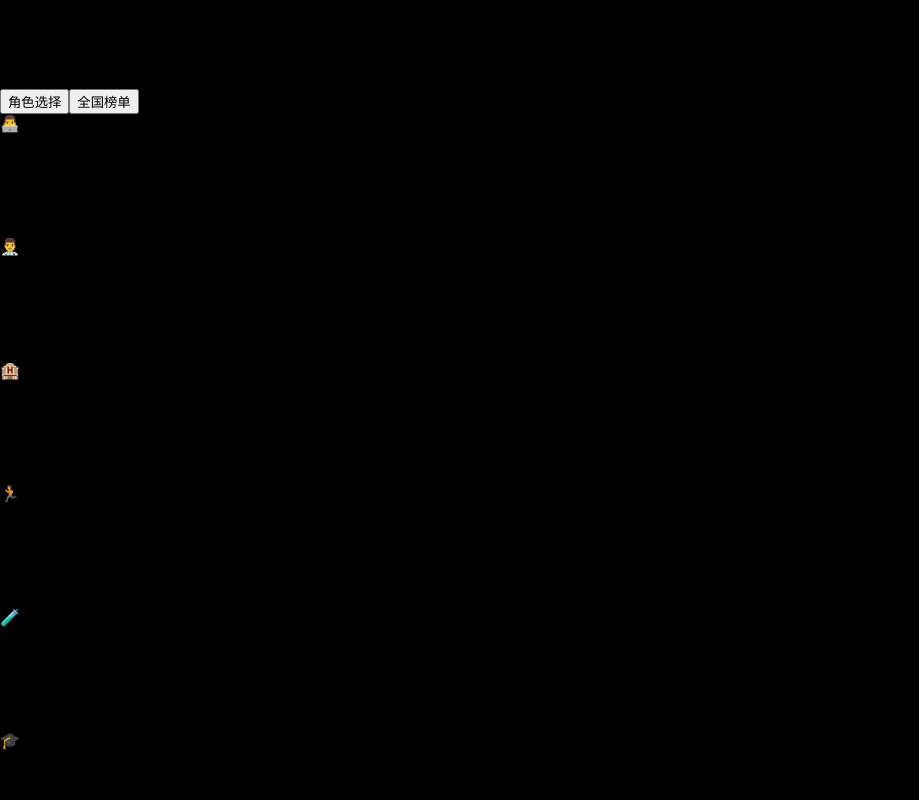
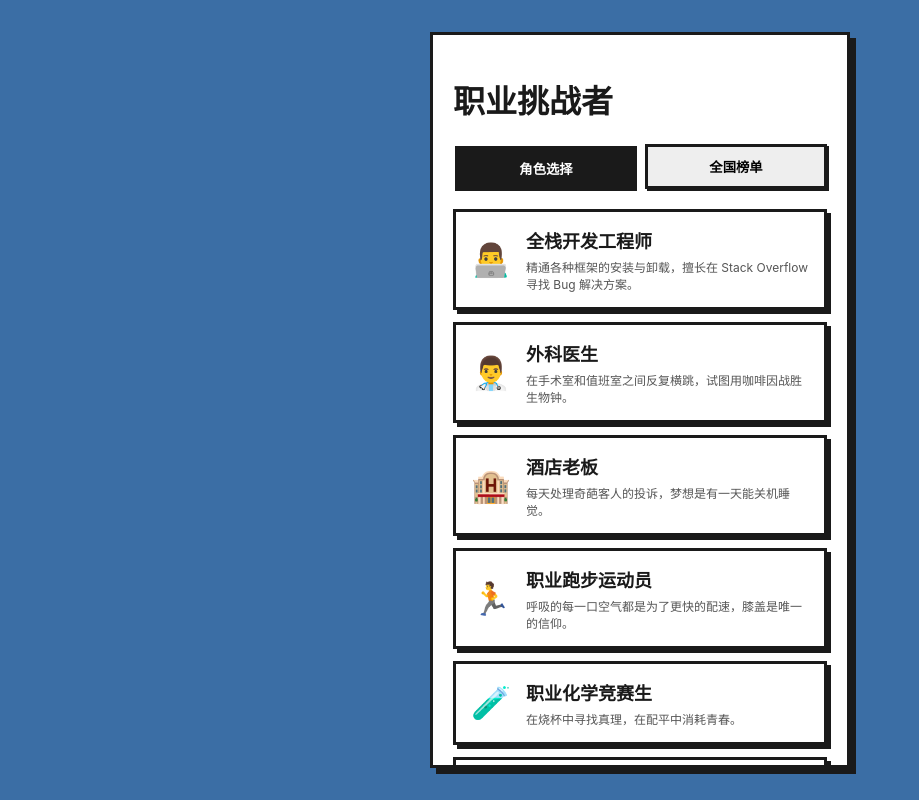
Before and after one commit to albertwdh/game_profession_challenger, a React (Vite) app in the folder mvp/: page / in a window 1280 px wide. Shown: the top 800 px of the page, without its empty margins (0-919 px from the left). Built offline with nearby package versions, Linux system fonts and the light colour scheme.

Commit message:
Fix: Restore complete Neobrutalism CSS and layout styles

```diff
--- a/mvp/src/index.css
+++ b/mvp/src/index.css
@@ -1,5 +1,165 @@
-/* ... 之前的样式保持不变 ... */
+:root {
+  --bg-color: #f0f4f8;
+  --card-bg: #ffffff;
+  --primary-black: #1a1a1a;
+  --money-color: #ffdeeb;
+  --mental-color: #ff6b6b;
+  --comp-color: #4dabf7;
+  --slack-color: #51cf66;
+  --border-width: 3px;
+  --shadow-offset: 6px;
+  --night-bg: #1a202c;
+  --night-card: #2d3748;
+}
 
+body {
+  font-family: 'Inter', -apple-system, BlinkMacSystemFont, "Segoe UI", Roboto, sans-serif;
+  background-color: #3b6ea5; /* 保持经典底色或改为 var(--bg-color) */
+  margin: 0;
+  display: flex;
+  justify-content: center;
+  align-items: center;
+  height: 100vh;
+  color: var(--primary-black);
+}
+
+#root { width: 100%; display: flex; justify-content: center; }
+
+.game-container {
+  width: 95%;
+  max-width: 420px;
+  height: 92vh;
+  background: white;
+  border: var(--border-width) solid var(--primary-black);
+  box-shadow: var(--shadow-offset) var(--shadow-offset) 0px var(--primary-black);
+  display: flex;
+  flex-direction: column;
+  padding: 20px;
+  box-sizing: border-box;
+  position: relative;
+  overflow-y: auto;
+  transition: background-color 0.5s, color 0.5s;
+}
+
+/* 首页 Tab */
+.main-tabs {
+  display: flex;
+  gap: 10px;
+  margin-bottom: 20px;
+}
+
+.tab-btn {
+  flex: 1;
+  padding: 10px;
+  border: var(--border-width) solid var(--primary-black);
+  background: #eee;
+  font-weight: 800;
+  cursor: pointer;
+  box-shadow: 2px 2px 0px var(--primary-black);
+}
+
+.tab-btn.active {
+  background: var(--primary-black);
+  color: white;
+  box-shadow: none;
+  transform: translate(2px, 2px);
+}
+
+/* 职业卡片 */
+.prof-list {
+  display: flex;
+  flex-direction: column;
+  gap: 12px;
+}
+
+.prof-card {
+  border: var(--border-width) solid var(--primary-black);
+  padding: 15px;
+  cursor: pointer;
+  transition: all 0.2s;
+  background: #fff;
+  display: flex;
+  align-items: center;
+  gap: 15px;
+  box-shadow: 4px 4px 0px var(--primary-black);
+}
+
+.prof-card:hover {
+  transform: translate(-2px, -2px);
+  box-shadow: 6px 6px 0px var(--primary-black);
+}
+
+.prof-avatar { font-size: 32px; }
+.prof-info h3 { margin: 0; font-size: 18px; font-weight: 900; }
+.prof-info p { margin: 5px 0 0; font-size: 12px; color: #555; }
+
+/* 状态栏 */
+.status-bar {
+  display: flex;
+  flex-direction: column;
+  gap: 8px;
+  margin-bottom: 20px;
+  padding: 10px;
+  border: 2px solid var(--primary-black);
+  border-radius: 4px;
+}
+
+.stat-item {
+  display: flex;
+  align-items: center;
+  gap: 10px;
+  font-weight: 800;
+  font-size: 13px;
+}
+
+.stat-bar-bg {
+  flex: 1;
+  height: 10px;
+  background: #eee;
+  border: 2px solid var(--primary-black);
+  border-radius: 5px;
+  overflow: hidden;
+}
+
+.stat-fill { height: 100%; transition: width 0.3s ease; }
+
+.day-badge {
+  background: var(--primary-black);
+  color: white;
+  padding: 4px 12px;
+  border-radius: 20px;
+  align-self: flex-start;
+  font-size: 12px;
+  margin-bottom: 10px;
+  font-weight: 800;
+}
+
+/* 事件卡片 */
+.event-card {
+  flex: 1;
+  display: flex;
+  flex-direction: column;
+}
+
+.event-header h2 { font-size: 24px; font-weight: 900; margin: 10px 0; }
+.desc { font-size: 16px; line-height: 1.5; flex: 1; }
+
+.opt-btn {
+  background: white;
+  border: var(--border-width) solid var(--primary-black);
+  padding: 12px;
+  font-weight: 800;
+  font-size: 14px;
+  text-align: left;
+  cursor: pointer;
+  transition: all 0.1s;
+  box-shadow: 4px 4px 0px var(--primary-black);
+  margin-bottom: 10px;
+}
+
+.opt-btn:active { transform: translate(2px, 2px); box-shadow: 1px 1px 0px var(--primary-black); }
+
+/* 夜晚模式特有 */
 .night-screen {
   flex: 1;
   display: flex;
@@ -14,55 +174,53 @@
 }
 
 .act-card {
-  background: #2d3748;
+  background: var(--night-card);
   color: #fff;
   border: 2px solid #fff;
   padding: 12px;
   text-align: left;
   cursor: pointer;
   box-shadow: 4px 4px 0px #ecc94b;
-  transition: all 0.1s;
 }
 
-.act-card:disabled {
-  opacity: 0.5;
-  cursor: not-allowed;
-  box-shadow: none;
-}
-
-.act-card:active:not(:disabled) {
-  transform: translate(2px, 2px);
-  box-shadow: 1px 1px 0px #ecc94b;
-}
-
-.act-header {
-  display: flex;
-  justify-content: space-between;
-  margin-bottom: 5px;
-}
-
-.act-header strong { font-size: 16px; color: #ecc94b; }
-
-.act-card p {
-  margin: 0;
-  font-size: 12px;
-  color: #cbd5e0;
-}
+.act-card:disabled { opacity: 0.5; box-shadow: none; }
 
 .skip-btn {
   background: transparent;
   color: #fff;
   border: 1px dashed #fff;
   padding: 10px;
-  font-size: 12px;
   cursor: pointer;
 }
 
-.skip-btn:hover {
-  background: rgba(255,255,255,0.1);
+/* 弹窗 */
+.modal-overlay {
+  position: absolute;
+  top: 0; left: 0; right: 0; bottom: 0;
+  background: rgba(255,255,255,0.8);
+  display: flex; align-items: center; justify-content: center;
+  padding: 20px; backdrop-filter: blur(4px); z-index: 100;
 }
 
-/* 适配移动端滚动 */
-.game-container {
-  overflow-y: auto;
+.modal {
+  background: #fff; border: var(--border-width) solid var(--primary-black);
+  padding: 25px; box-shadow: 8px 8px 0px var(--primary-black); width: 100%;
+  color: var(--primary-black);
 }
+
+.insight-box { background: #fff9db; border: 2px solid var(--primary-black); padding: 15px; margin: 20px 0; font-size: 14px; }
+
+.next-day-btn { width: 100%; padding: 15px; background: var(--primary-black); color: white; border: none; font-weight: 800; cursor: pointer; }
+
+/* 游戏结束 */
+.game-over { background: #ff6b6b; color: white; justify-content: center; align-items: center; text-align: center; }
+.over-content h1 { font-size: 48px; font-weight: 900; }
+.final-avatar { font-size: 80px; margin: 20px 0; }
+.restart-btn { background: white; color: black; border: 4px solid black; font-weight: 900; padding: 15px 30px; cursor: pointer; }
+
+/* 排行榜 */
+.leaderboard-list { display: flex; flex-direction: column; gap: 10px; }
+.leader-item { display: flex; align-items: center; padding: 12px; border: 2px solid var(--primary-black); background: #fff; gap: 15px; }
+.rank { font-size: 24px; font-weight: 900; color: var(--mental-color); min-width: 40px; }
+.leader-info { flex: 1; }
+.leader-score { font-weight: 900; font-size: 18px; }
```
